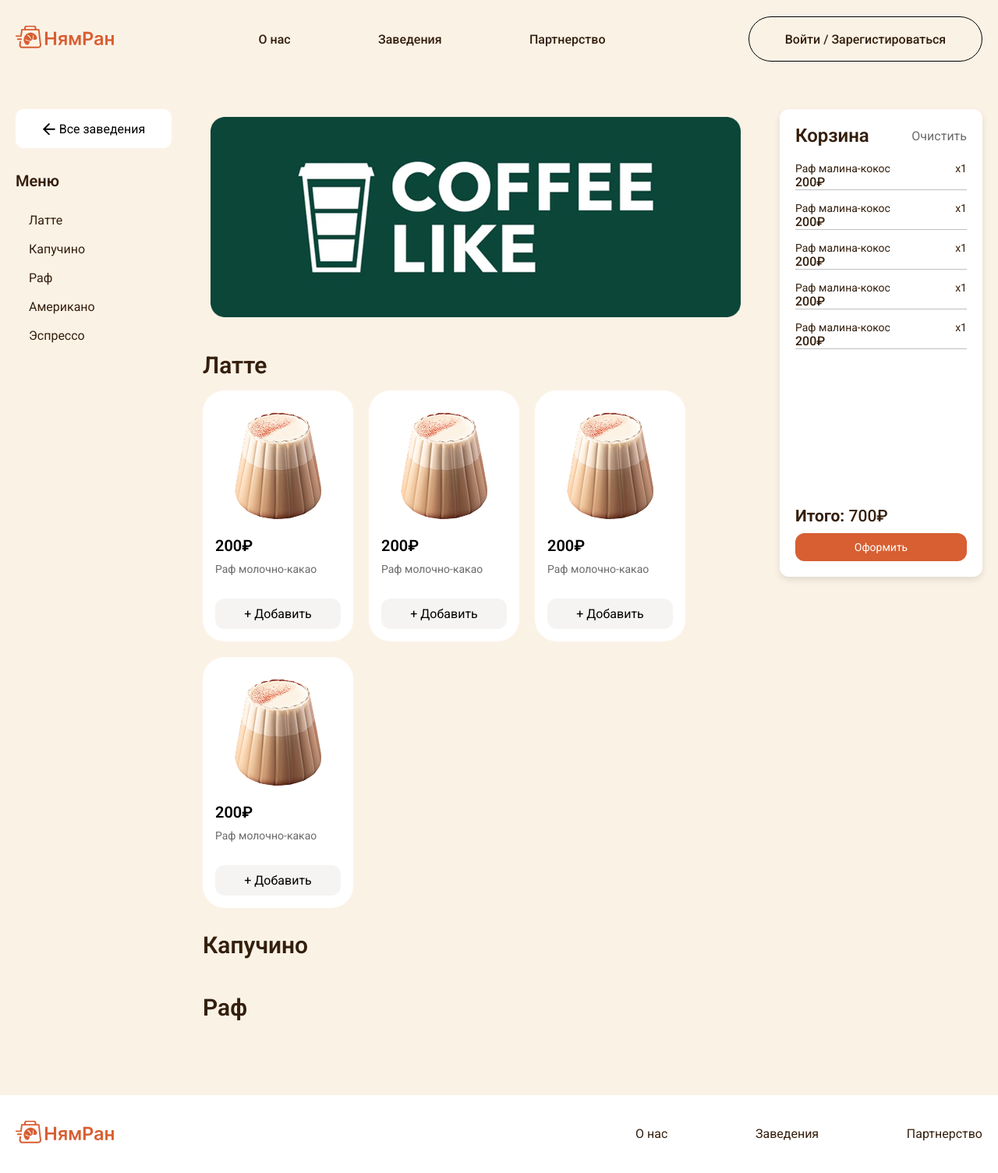
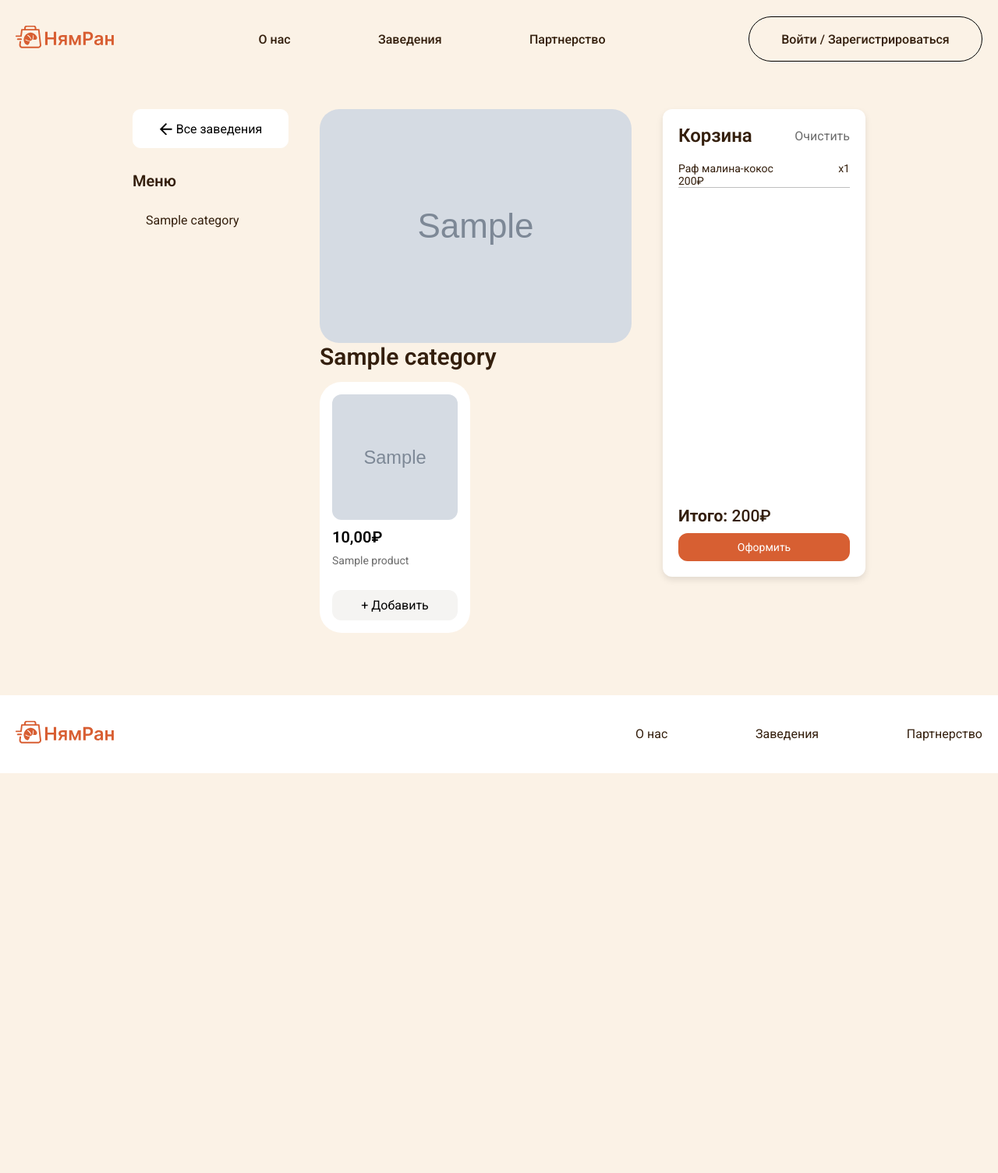
Before and after one commit to SSerov77/web-nyamrun, a Django app: page /places/1/ in a window 1280 px wide. Shown: the whole page at 78% size. After the commit the page ends 992 px from the top, so only its background shows below. Run offline with Django 5.2, Linux system fonts and the light colour scheme; tables that the repository leaves empty hold one stand-in row (values such as "Sample post"); grey boxes marked "Sample" are stand-in pictures; parts of the project's set-up code (start-up, migrations or seed data) failed here and were passed over.

Commit message:
Added place_detail page + check size image of place

```diff
--- a/nyamrun/nyamrun/urls.py
+++ b/nyamrun/nyamrun/urls.py
@@ -1,3 +1,5 @@
+from django.conf import settings
+from django.conf.urls.static import static
 from django.contrib import admin
 from django.urls import path, include
 
@@ -6,3 +8,6 @@ urlpatterns = [
     path('', include('home.urls')),
     path('places/', include('places.urls')),
 ]
+
+if settings.DEBUG:
+    urlpatterns += static(settings.MEDIA_URL, document_root=settings.MEDIA_ROOT)
--- a/nyamrun/places/admin.py
+++ b/nyamrun/places/admin.py
@@ -1,5 +1,6 @@
 from django.contrib import admin
-from .models import Place, Address, Category, Product, ProductOption
+from places.models import Place, Address, Category, Product, ProductOption
+from places.forms import PlaceAdminForm
 
 
 class AddressInline(admin.TabularInline):
@@ -12,6 +13,7 @@ class AddressInline(admin.TabularInline):
 
 @admin.register(Place)
 class PlaceAdmin(admin.ModelAdmin):
+    form = PlaceAdminForm
     list_display = ('name', 'type', 'get_categories')
     list_filter = ('type', 'categories')
     search_fields = ('name',)
--- a/nyamrun/places/models.py
+++ b/nyamrun/places/models.py
@@ -17,7 +17,7 @@ class Place(models.Model):
     name = models.CharField(max_length=255, verbose_name='Название')
     image = models.ImageField(
         upload_to='place_images/',
-        verbose_name='Изображение'
+        verbose_name='Изображение',
     )
     categories = models.ManyToManyField(
         'Category',
--- a/nyamrun/places/urls.py
+++ b/nyamrun/places/urls.py
@@ -2,6 +2,6 @@ from django.urls import path
 from places import views
 
 urlpatterns = [
-    path('', views.places_list, name='places'),
+    path('', views.place_list, name='place_list'),
     path('<int:pk>/', views.place_detail, name='place_detail'),
 ]
--- a/nyamrun/places/views.py
+++ b/nyamrun/places/views.py
@@ -1,9 +1,29 @@
-from django.shortcuts import render
+from django.shortcuts import render, get_object_or_404
+from places.models import Place, Category, Product
 
 
-def places_list(request):
-    return render(request, 'places/places_list.html')
+def place_list(request):
+    places = Place.objects.all()
+    return render(request, 'places/place_list.html', {'places': places})
+
 
 
 def place_detail(request, pk):
-    return render(request, 'places/place_detail.html', {'pk': pk})
+    place = get_object_or_404(Place, pk=pk)
+
+    # Получаем категории заведения
+    categories = place.categories.all()
+
+    # Для удобства собираем категории вместе с товарами в каждой
+    categories_with_items = []
+    for category in categories:
+        items = Product.objects.filter(place=place, category=category)
+        categories_with_items.append({
+            'category': category,
+            'items': items,
+        })
+
+    return render(request, 'places/place_detail.html', {
+        'place': place,
+        'categories': categories_with_items,
+    })
--- a/nyamrun/static/css/place_detail.css
+++ b/nyamrun/static/css/place_detail.css
@@ -199,7 +199,7 @@ header {
     padding-left: 17px;
     padding-top: 9px;
     border-radius: 10px;
-    width: 245px;
+    width: 200px;
     height: 37px;
 }
 
@@ -219,13 +219,20 @@ header {
     flex: 1;
 }
 
+.restaurant-banner-container {
+    width: 100%;
+    max-width: 880px;
+    margin: 0 auto;
+    display: flex;
+    justify-content: center;
+    align-items: center;
+}
+
 .restaurant-banner-img {
     width: 100%;
-    max-height: 330px;
-    object-fit: contain;
+    aspect-ratio: 880px/330px;
+    object-fit: cover;
     border-radius: 25px;
-    padding: 10px;
-    margin-bottom: 30px;
 }
 
 .menu-section {
--- a/nyamrun/templates/includes/footer.html
+++ b/nyamrun/templates/includes/footer.html
@@ -1,12 +1,12 @@
 {% load static %}
 <footer class="footer">
     <div class="footer-content">
-        <a href="#" class="logo">
+        <a href="{% url 'home' %}" class="logo">
             <img src="{% static 'imgs/logo-img.svg' %}" alt="logotype" class="logo">
         </a>
         <div class="navbar">
             <a href="#">О нас</a>
-            <a href="#">Заведения</a>
+            <a href="{% url 'place_list' %}">Заведения</a>
             <a href="#">Партнерство</a>
         </div>
     </div>
--- a/nyamrun/templates/includes/header.html
+++ b/nyamrun/templates/includes/header.html
@@ -1,12 +1,12 @@
 {% load static %}
 <header class="header">
     <div class="header-content">
-        <a href="#" class="logo">
+        <a href="{% url 'home' %}" class="logo">
             <img src="{% static 'imgs/logo-img.svg' %}" alt="logotype" class="logo">
         </a>
         <div class="navbar">
             <a href="#">О нас</a>
-            <a href="#">Заведения</a>
+            <a href="{% url 'place_list' %}">Заведения</a>
             <a href="#">Партнерство</a>
         </div>
         <a href="#" class="login">Войти / Зарегистрироваться</a>
--- a/nyamrun/templates/places/place_detail.html
+++ b/nyamrun/templates/places/place_detail.html
@@ -1,90 +1,55 @@
-<!DOCTYPE html>
-<html lang="ru">
+{% extends 'base.html' %}
+{% load static %}
+{% block title %}{{ place.name }}{% endblock %}
 
-<head>
-  <meta charset="UTF-8" />
-  <meta name="viewport" content="width=device-width, initial-scale=1.0" />
-  <title>Coffee Like</title>
-  <link rel="stylesheet" href="css/place_detail.css" />
-</head>
+{% block extra_head %}
+  <link rel="stylesheet" href="{% static 'css/place_detail.css' %}">
+{% endblock %}
 
-<body>
-  <header>
-    <div class="header-content">
-      <a href="#" class="logo">
-        <img src="imgs/logo-img.svg" alt="Перекусь" class="logo">
-      </a>
-      <ul class="navbar">
-        <li><a href="#">О нас</a></li>
-        <li><a href="#">Заведения</a></li>
-        <li><a href="#">Партнерство</a></li>
-      </ul>
-      <a href="#" class="login">Войти / Зарегистироваться</a>
-    </div>
-  </header>
+{% block content %}
 <main class="main">
   <div class="main-content restaurant-page">
+
+    <!-- Sidebar -->
     <aside class="menu-sidebar">
       <div class="back-link">
-          <img src="imgs/return-arrow.svg" alt="return-arrow">
-          <a href="#">Все заведения</a>
+        <img src="{% static 'imgs/return-arrow.svg' %}" alt="return-arrow">
+        <a href="{% url 'place_list' %}">Все заведения</a>
       </div>
       <nav class="menu-categories">
         <p>Меню</p>
         <ul>
-            <a href="#">Латте</a>
-            <a href="#">Капучино</a>
-            <a href="#">Раф</a>
-            <a href="#">Американо</a>
-            <a href="#">Эспрессо</a>
+          {% for cat_data in categories %}
+            <a href="#{{ cat_data.category.name|slugify }}">{{ cat_data.category.name }}</a>
+          {% endfor %}
         </ul>
       </nav>
     </aside>
+
+    <!-- Main restaurant section -->
     <section class="restaurant-main">
-        <img src="imgs/coffee-like-large.png" alt="COFFEE LIKE" class="restaurant-banner-img">
-        <div class="menu-section">
-          <h2>Латте</h2>
+        <div class="restaurant-banner-container">
+          <img src="{{ place.image.url }}" alt="{{ place.name }}" class="restaurant-banner-img">
+        </div>
+
+      {% for cat_data in categories %}
+        <div class="menu-section" id="{{ cat_data.category.name|slugify }}">
+          <h2>{{ cat_data.category.name }}</h2>
           <div class="menu-items">
+            {% for item in cat_data.items %}
             <div class="menu-item">
-              <img src="imgs/coffee.png" alt="Латте" class="menu-item-img" />
-              <p class="menu-item-price">200₽</p>
-              <p class="menu-item-name">Раф молочно-какао</p>
+              <img src="{{ item.image.url }}" alt="{{ item.name }}" class="menu-item-img" />
+              <p class="menu-item-price">{{ item.price }}₽</p>
+              <p class="menu-item-name">{{ item.name }}</p>
               <button>+ Добавить</button>
             </div>
-            <div class="menu-item">
-              <img src="imgs/coffee.png" alt="Латте" class="menu-item-img" />
-              <p class="menu-item-price">200₽</p>
-              <p class="menu-item-name">Раф молочно-какао</p>
-              <button>+ Добавить</button>
-            </div>
-            <div class="menu-item">
-              <img src="imgs/coffee.png" alt="Латте" class="menu-item-img" />
-              <p class="menu-item-price">200₽</p>
-              <p class="menu-item-name">Раф молочно-какао</p>
-              <button>+ Добавить</button>
-            </div>
-            <div class="menu-item">
-              <img src="imgs/coffee.png" alt="Латте" class="menu-item-img" />
-              <p class="menu-item-price">200₽</p>
-              <p class="menu-item-name">Раф молочно-какао</p>
-              <button>+ Добавить</button>
-            </div>
-            <!-- Другие карточки -->
+            {% endfor %}
           </div>
         </div>
-        <div class="menu-section">
-          <h2>Капучино</h2>
-          <div class="menu-items">
-            <!-- Карточки -->
-          </div>
-        </div>
-        <div class="menu-section">
-          <h2>Раф</h2>
-          <div class="menu-items">
-            <!-- Карточки -->
-          </div>
-        </div>
+      {% endfor %}
     </section>
+
+    <!-- Cart -->
     <aside class="cart">
       <div class="cart-header">
         <div class="cart-title">
@@ -92,62 +57,22 @@
           <button class="clear-cart">Очистить</button>
         </div>
         <div class="cart-items">
+          <!-- Заглушка для статической корзины -->
           <div class="cart-item">
             <div class="cart-item-info">
               <p>Раф малина-кокос</p>
               <p>x1</p>
             </div>
-              <p style="font-size: 16px; font-weight: 500;">200₽</p>
-            </div>
-            <div class="cart-item">
-              <div class="cart-item-info">
-                <p>Раф малина-кокос</p>
-                <p>x1</p>
-              </div>
-              <p style="font-size: 16px; font-weight: 500;">200₽</p>
-            </div>
-            <div class="cart-item">
-              <div class="cart-item-info">
-                <p>Раф малина-кокос</p>
-                <p>x1</p>
-              </div>
-              <p style="font-size: 16px; font-weight: 500;">200₽</p>
-            </div>
-            <div class="cart-item">
-              <div class="cart-item-info">
-                <p>Раф малина-кокос</p>
-                <p>x1</p>
-              </div>
-              <p style="font-size: 16px; font-weight: 500;">200₽</p>
-            </div>
-            <div class="cart-item">
-              <div class="cart-item-info">
-                <p>Раф малина-кокос</p>
-                <p>x1</p>
-              </div>
-              <p style="font-size: 16px; font-weight: 500;">200₽</p>
+            <p class="cart-item-price">200₽</p>
           </div>
         </div>
       </div>
       <div class="cart-total">
-          <span><strong>Итого:</strong> 700₽</span>
+        <span><strong>Итого:</strong> 200₽</span>
         <button class="checkout">Оформить</button>
       </div>
     </aside>
+
   </div>
 </main>
-  <footer class="footer">
-    <div class="footer-content">
-        <a href="#" class="logo">
-            <img src="imgs/logo-img.svg" alt="Перекусь" class="logo">
-        </a>
-        <div class="navbar">
-            <a href="">О нас</a>
-            <a href="">Заведения</a>
-            <a href="">Партнерство</a>
-        </div>
-    </div>
-</footer>
-</body>
-
-</html>
+{% endblock %}
```
Also changed, not shown: nyamrun/places/forms.py (added, +32 -0 lines), nyamrun/templates/places/place_list.html (added, +45 -0 lines), nyamrun/templates/places/places_list.html (deleted, +0 -129 lines), nyamrun/static/css/place_list.css (renamed from nyamrun/static/css/places_list.css). Lines whose indentation alone changed are shown as unchanged.
